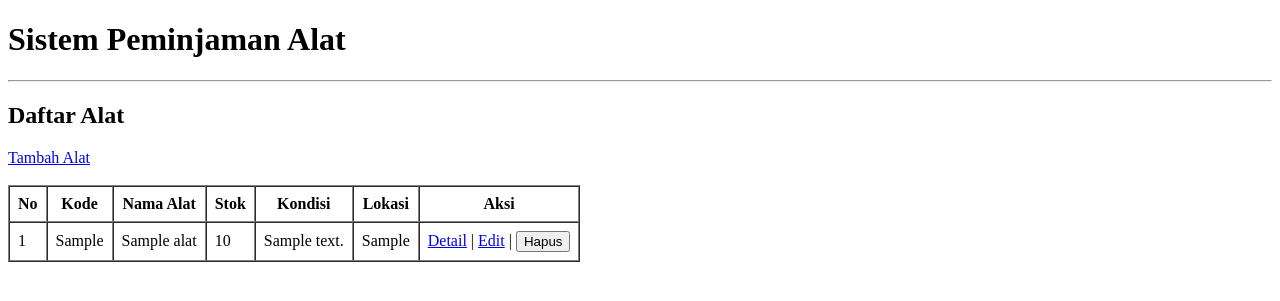
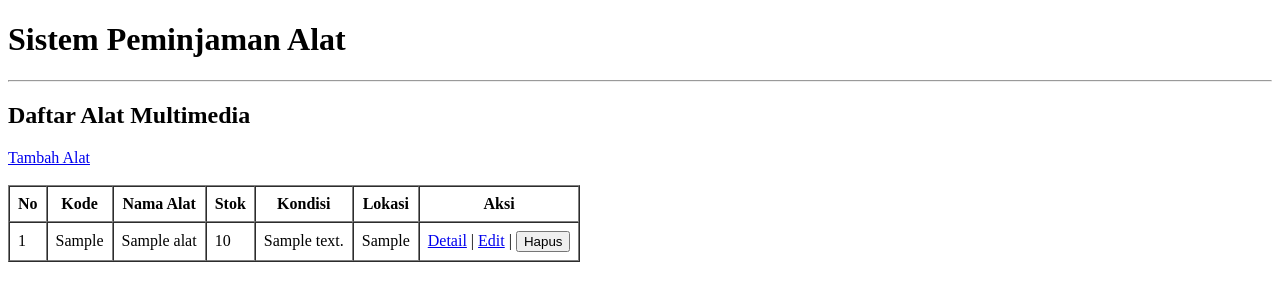
Before and after one commit to syifa08kamila-art/sipinjam, a Laravel app: page /alat in a window 1280 px wide. Shown: the top 301 px of the page. Run offline with Laravel 12, Linux system fonts and the light colour scheme; tables that the repository leaves empty hold one stand-in row (values such as "Sample post").

Commit message:
Update index.blade.php
Ubah judul halaman daftar alat

```diff
--- a/resources/views/alat/index.blade.php
+++ b/resources/views/alat/index.blade.php
@@ -5,7 +5,7 @@
 
 @section('konten')
 
-    <h2>Daftar Alat</h2>
+    <h2>Daftar Alat Multimedia</h2>
 
     @if (session('sukses'))
         <p style="color:green">{{ session('sukses') }}</p>
```
